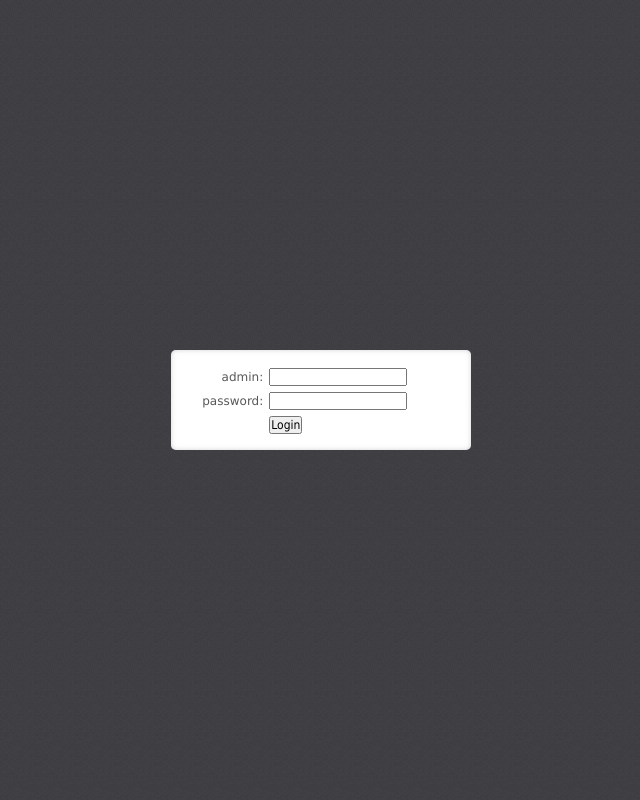
After one commit to Shaman05/my-blog, a CodeIgniter app: page /index.php/ad_login/index in a window 1280 px wide. The commit adds this page. Shown: the whole page, without its empty margins (319-959 px from the left). Run offline with CodeIgniter, Linux system fonts and the light colour scheme.

Commit message:
add admin login and set session

```diff
--- a/application/config/autoload.php
+++ b/application/config/autoload.php
@@ -52,7 +52,7 @@ $autoload['packages'] = array();
 |	$autoload['libraries'] = array('database', 'session', 'xmlrpc');
 */
 
-$autoload['libraries'] = array('database','Myblog');
+$autoload['libraries'] = array('database','session','Myblog');
 
 
 /*
--- a/application/config/config.php
+++ b/application/config/config.php
@@ -224,7 +224,7 @@ $config['cache_path'] = '';
 | MUST set an encryption key.  See the user guide for info.
 |
 */
-$config['encryption_key'] = '';
+$config['encryption_key'] = 'E&!#KHEWQ(!#LJ';
 
 /*
 |--------------------------------------------------------------------------
@@ -244,12 +244,12 @@ $config['encryption_key'] = '';
 | 'sess_time_to_update'		= how many seconds between CI refreshing Session Information
 |
 */
-$config['sess_cookie_name']		= 'ci_session';
+$config['sess_cookie_name']		= 'shamanblog';
 $config['sess_expiration']		= 7200;
-$config['sess_expire_on_close']	= FALSE;
-$config['sess_encrypt_cookie']	= FALSE;
+$config['sess_expire_on_close']	= TRUE;
+$config['sess_encrypt_cookie']	= TRUE;
 $config['sess_use_database']	= FALSE;
-$config['sess_table_name']		= 'ci_sessions';
+$config['sess_table_name']		= 'shamanblog';
 $config['sess_match_ip']		= FALSE;
 $config['sess_match_useragent']	= TRUE;
 $config['sess_time_to_update']	= 300;
--- /dev/null
+++ b/application/controllers/ad_login.php
@@ -0,0 +1,27 @@
+<?php
+    /**
+     * Created by JetBrains PhpStorm.
+     * User: Shaman
+     * Date: 12-8-24
+     * Time: 上午09:27
+     * To change this template use File | Settings | File Templates.
+     */
+
+    if(!defined('BASEPATH'))exit('No direct script access allowed');
+
+    class Ad_login extends CI_Controller {
+
+        function index(){
+            $this->session->sess_destroy();
+            $admin = $this->input->post('admin');
+            $pwd = $this->input->post('pwd');
+            if(isset($admin) && isset($pwd)){
+                $blog = new Myblog();
+                if(($admin == $blog->admin) && ($pwd == $blog->loginPwd)){
+                    $this->session->set_userdata("loginAdmin", "shaman");
+                    header("Location:ad_index");
+                }
+            }
+            $this->load->view("admin/ad_login.html");
+        }
+    }
--- a/application/libraries/Myblog.php
+++ b/application/libraries/Myblog.php
@@ -13,7 +13,8 @@
             $admin = 'Shaman',
             $user = 'Devin.Chen',
             $siteUrl = 'http://shaman05.com/',
-            $discripte = '专注WEB前端开发、关注前端动态';
+            $discripte = '专注WEB前端开发、关注前端动态',
+            $loginPwd = 'abcD@1234';
 
         public
             $defaultArtListNum = 5,
--- a/application/views/admin/ad_index.html
+++ b/application/views/admin/ad_index.html
@@ -12,7 +12,7 @@
 </head>
 <body>
 	<div class="admin-menu" id="admin-menu">
-		<a href="/" class="home">返回博客</a><a href="/index.php/ad_article">文章</a>|<a href="/index.php/ad_comment">评论</a>|<a href="/index.php/ad_flink">友情链接</a>|<a href="http://open.denglu.cc/" target="_blank">留言</a>
+		<a href="ad_login" class="home">退出</a><a href="/" class="home">返回博客</a><a href="/index.php/ad_article">文章</a>|<a href="/index.php/ad_comment">评论</a>|<a href="/index.php/ad_flink">友情链接</a>|<a href="http://open.denglu.cc/" target="_blank">留言</a>
 	</div>
 	<div class="box">
 		<div class="page" id="page">
--- /dev/null
+++ b/application/views/admin/ad_login.html
@@ -0,0 +1,31 @@
+<!DOCTYPE html>
+<html>
+<head>
+<meta http-equiv="Content-Type" content="text/html; charset=utf-8">
+<meta name="description" content="">
+<meta name="keywords" content="">
+<title>Shaman blog - 管理后台登录</title>
+<link rel="stylesheet" type="text/css" href="/static/css/admin.css">
+<link rel="shortcut icon" href="/favicon.ico">
+</head>
+<body>
+	<div class="login">
+		<form action="ad_login" method="post">
+			<table>
+				<tr>
+					<td align="right"><label>admin:</label></td>
+					<td><input type="text" name="admin"></td>
+				</tr>
+				<tr>
+					<td align="right"><label>password:</label></td>
+					<td><input type="password" name="pwd"></td>
+				</tr>
+				<tr>
+					<td>&nbsp;</td>
+					<td><input type="submit" value="Login"></td>
+				</tr>
+			</table>
+		</form>
+	</div>
+</body>
+</html>
--- a/static/css/admin.css
+++ b/static/css/admin.css
@@ -18,7 +18,7 @@ a{color:#5D79AE; text-decoration: none;}
 a:hover,.side a:hover{color:#ff6600 }
 q:before, q:after{ content:'' }
 legend{ color:#000 }
-table{width: 100%; border-collapse: collapse;}
+table{width: 100%; border-collapse: collapse; font-size: 12px}
 fieldset, img{ border:none }
 button, input, select, textarea{ font-size:100% }
 /*table{ border-collapse:collapse; border-spacing:0 }*/
@@ -35,7 +35,7 @@ body{
     padding:0 30px;
     min-width:600px;
 }
-.box,.admin-menu{
+.box,.admin-menu,.login{
 	position: absolute;
 	background: #FFF;
 	border-radius: 5px;
@@ -97,3 +97,15 @@ body{
 .admin-artlist .trHover{
 	background: #efefef;
 }
+.login{
+	width: 300px;
+	height: 85px;
+	padding-top: 15px;
+	top: 50%;
+	left: 50%;
+	margin: -50px 0 0 -150px;
+	box-shadow: 0 0 5px rgba(200,200,200,0.8) inset;
+}
+.login table td{
+	padding: 2px 3px;
+}
```
Also changed, not shown: application/controllers/ad_index.php (+6 -1 lines), application/controllers/api.php (+14 -6 lines).
